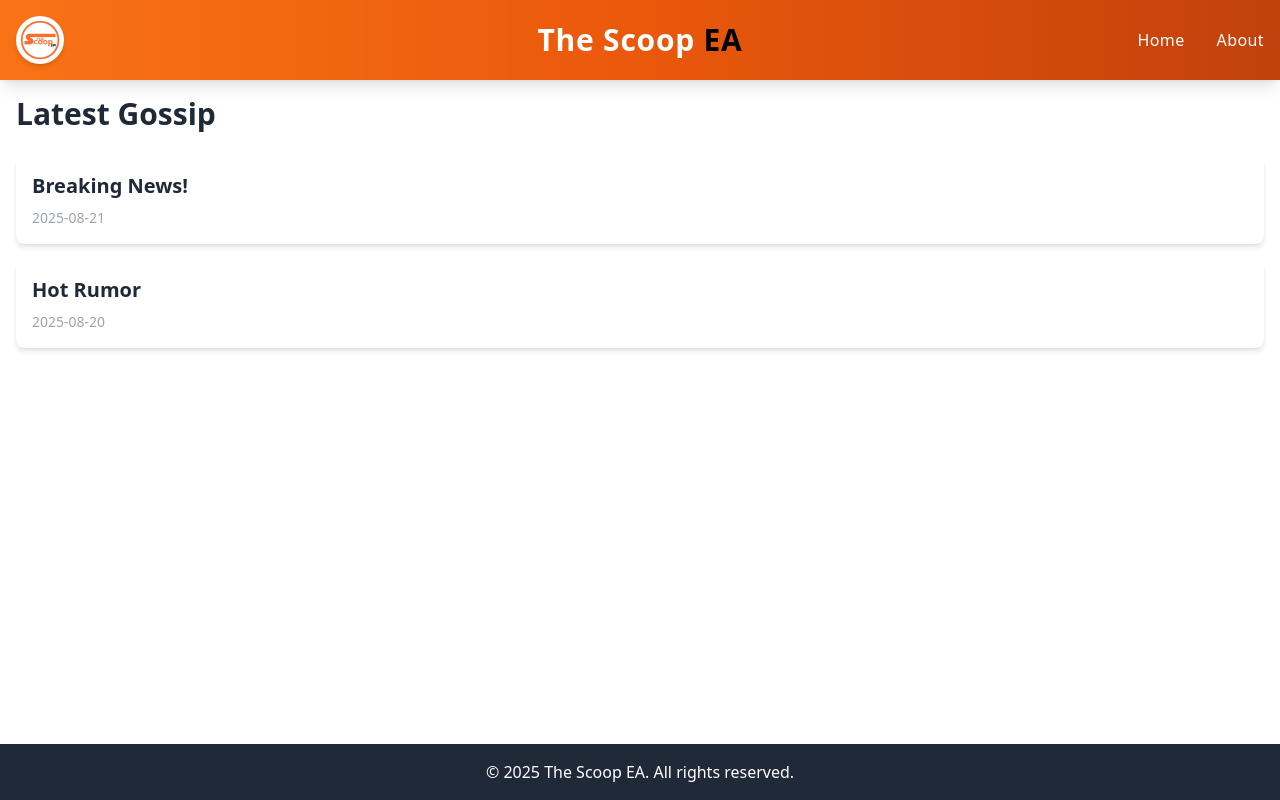
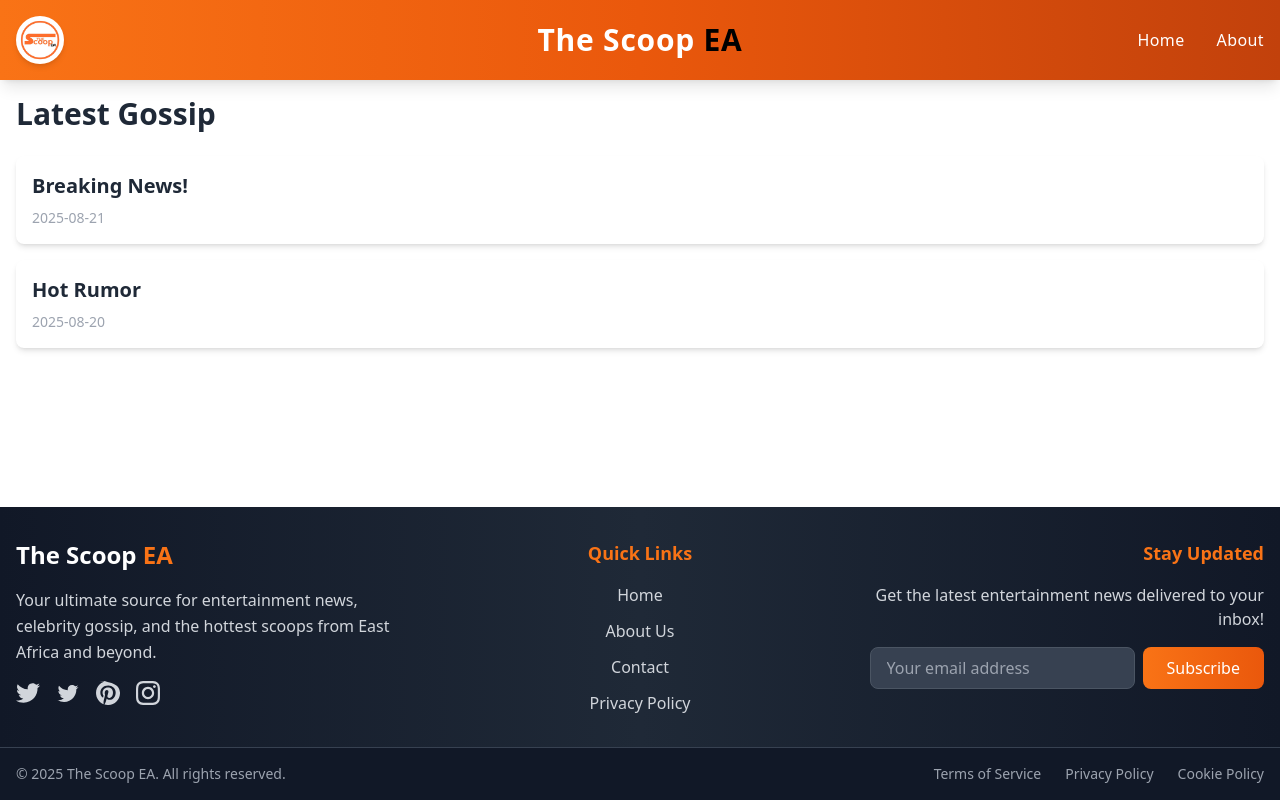
Before and after one commit to DKTJONATHAN/The-Scoop-EA, a React (Create React App) app: page / in a window 1280 px wide. Built offline with nearby package versions, Linux system fonts and the light colour scheme.

Commit message:
Update Footer.js

```diff
--- a/src/components/Footer.js
+++ b/src/components/Footer.js
@@ -2,9 +2,112 @@ import React from 'react';
 
 const Footer = () => {
   return (
-    <footer className="bg-gray-800 text-white p-4 mt-auto">
-      <div className="container mx-auto text-center">
-        <p>&copy; {new Date().getFullYear()} The Scoop EA. All rights reserved.</p>
+    <footer className="bg-gradient-to-r from-gray-900 via-gray-800 to-gray-900 text-white mt-auto">
+      {/* Main Footer Content */}
+      <div className="container mx-auto px-4 py-8">
+        <div className="grid grid-cols-1 md:grid-cols-3 gap-8">
+
+          {/* Brand Section */}
+          <div className="text-center md:text-left">
+            <h3 className="text-2xl font-bold mb-4">
+              <span className="text-white">The Scoop </span>
+              <span className="text-orange-500">EA</span>
+            </h3>
+            <p className="text-gray-300 mb-4 leading-relaxed">
+              Your ultimate source for entertainment news, celebrity gossip, and the hottest scoops from East Africa and beyond.
+            </p>
+            <div className="flex justify-center md:justify-start space-x-4">
+              {/* Social Media Icons */}
+              <a href="#" className="text-gray-300 hover:text-orange-500 transition-colors duration-300">
+                <svg className="w-6 h-6" fill="currentColor" viewBox="0 0 24 24">
+                  <path d="M24 4.557c-.883.392-1.832.656-2.828.775 1.017-.609 1.798-1.574 2.165-2.724-.951.564-2.005.974-3.127 1.195-.897-.957-2.178-1.555-3.594-1.555-3.179 0-5.515 2.966-4.797 6.045-4.091-.205-7.719-2.165-10.148-5.144-1.29 2.213-.669 5.108 1.523 6.574-.806-.026-1.566-.247-2.229-.616-.054 2.281 1.581 4.415 3.949 4.89-.693.188-1.452.232-2.224.084.626 1.956 2.444 3.379 4.6 3.419-2.07 1.623-4.678 2.348-7.29 2.04 2.179 1.397 4.768 2.212 7.548 2.212 9.142 0 14.307-7.721 13.995-14.646.962-.695 1.797-1.562 2.457-2.549z"/>
+                </svg>
+              </a>
+              <a href="#" className="text-gray-300 hover:text-orange-500 transition-colors duration-300">
+                <svg className="w-6 h-6" fill="currentColor" viewBox="0 0 24 24">
+                  <path d="M22.46 6c-.77.35-1.6.58-2.46.69.88-.53 1.56-1.37 1.88-2.38-.83.5-1.75.85-2.72 1.05C18.37 4.5 17.26 4 16 4c-2.35 0-4.27 1.92-4.27 4.29 0 .34.04.67.11.98C8.28 9.09 5.11 7.38 3 4.79c-.37.63-.58 1.37-.58 2.15 0 1.49.75 2.81 1.91 3.56-.71 0-1.37-.2-1.95-.5v.03c0 2.08 1.48 3.82 3.44 4.21a4.22 4.22 0 0 1-1.93.07 4.28 4.28 0 0 0 4 2.98 8.521 8.521 0 0 1-5.33 1.84c-.34 0-.68-.02-1.02-.06C3.44 20.29 5.7 21 8.12 21 16 21 20.33 14.46 20.33 8.79c0-.19 0-.37-.01-.56.84-.6 1.56-1.36 2.14-2.23z"/>
+                </svg>
+              </a>
+              <a href="#" className="text-gray-300 hover:text-orange-500 transition-colors duration-300">
+                <svg className="w-6 h-6" fill="currentColor" viewBox="0 0 24 24">
+                  <path d="M12.017 0C5.396 0 .029 5.367.029 11.987c0 5.079 3.158 9.417 7.618 11.174-.105-.949-.199-2.403.041-3.439.219-.937 1.406-5.957 1.406-5.957s-.359-.72-.359-1.781c0-1.663.967-2.911 2.168-2.911 1.024 0 1.518.769 1.518 1.688 0 1.029-.653 2.567-.992 3.992-.285 1.193.6 2.165 1.775 2.165 2.128 0 3.768-2.245 3.768-5.487 0-2.861-2.063-4.869-5.008-4.869-3.41 0-5.409 2.562-5.409 5.199 0 1.033.394 2.143.889 2.741.099.12.112.225.085.345-.09.375-.293 1.199-.334 1.363-.053.225-.172.271-.402.165-1.495-.69-2.433-2.878-2.433-4.646 0-3.776 2.748-7.252 7.92-7.252 4.158 0 7.392 2.967 7.392 6.923 0 4.135-2.607 7.462-6.233 7.462-1.214 0-2.357-.629-2.75-1.378l-.748 2.853c-.271 1.043-1.002 2.35-1.492 3.146C9.57 23.812 10.763 24.009 12.017 24.009c6.624 0 11.99-5.367 11.99-11.988C24.007 5.367 18.641.001.017 0z"/>
+                </svg>
+              </a>
+              <a href="#" className="text-gray-300 hover:text-orange-500 transition-colors duration-300">
+                <svg className="w-6 h-6" fill="currentColor" viewBox="0 0 24 24">
+                  <path d="M12 2.163c3.204 0 3.584.012 4.85.07 3.252.148 4.771 1.691 4.919 4.919.058 1.265.069 1.645.069 4.849 0 3.205-.012 3.584-.069 4.849-.149 3.225-1.664 4.771-4.919 4.919-1.266.058-1.644.07-4.85.07-3.204 0-3.584-.012-4.849-.07-3.26-.149-4.771-1.699-4.919-4.92-.058-1.265-.07-1.644-.07-4.849 0-3.204.013-3.583.07-4.849.149-3.227 1.664-4.771 4.919-4.919 1.266-.057 1.645-.069 4.849-.069zm0-2.163c-3.259 0-3.667.014-4.947.072-4.358.2-6.78 2.618-6.98 6.98-.059 1.281-.073 1.689-.073 4.948 0 3.259.014 3.668.072 4.948.2 4.358 2.618 6.78 6.98 6.98 1.281.058 1.689.072 4.948.072 3.259 0 3.668-.014 4.948-.072 4.354-.2 6.782-2.618 6.979-6.98.059-1.28.073-1.689.073-4.948 0-3.259-.014-3.667-.072-4.947-.196-4.354-2.617-6.78-6.979-6.98-1.281-.059-1.69-.073-4.949-.073zm0 5.838c-3.403 0-6.162 2.759-6.162 6.162s2.759 6.163 6.162 6.163 6.162-2.759 6.162-6.163c0-3.403-2.759-6.162-6.162-6.162zm0 10.162c-2.209 0-4-1.79-4-4 0-2.209 1.791-4 4-4s4 1.791 4 4c0 2.21-1.791 4-4 4zm6.406-11.845c-.796 0-1.441.645-1.441 1.44s.645 1.44 1.441 1.44c.795 0 1.439-.645 1.439-1.44s-.644-1.44-1.439-1.44z"/>
+                </svg>
+              </a>
+            </div>
+          </div>
+
+          {/* Quick Links */}
+          <div className="text-center">
+            <h4 className="text-lg font-semibold text-orange-500 mb-4">Quick Links</h4>
+            <ul className="space-y-3">
+              <li>
+                <a href="/" className="text-gray-300 hover:text-white hover:underline transition-colors duration-300">
+                  Home
+                </a>
+              </li>
+              <li>
+                <a href="/about" className="text-gray-300 hover:text-white hover:underline transition-colors duration-300">
+                  About Us
+                </a>
+              </li>
+              <li>
+                <a href="/contact" className="text-gray-300 hover:text-white hover:underline transition-colors duration-300">
+                  Contact
+                </a>
+              </li>
+              <li>
+                <a href="/privacy" className="text-gray-300 hover:text-white hover:underline transition-colors duration-300">
+                  Privacy Policy
+                </a>
+              </li>
+            </ul>
+          </div>
+
+          {/* Newsletter Signup */}
+          <div className="text-center md:text-right">
+            <h4 className="text-lg font-semibold text-orange-500 mb-4">Stay Updated</h4>
+            <p className="text-gray-300 mb-4">
+              Get the latest entertainment news delivered to your inbox!
+            </p>
+            <div className="flex flex-col sm:flex-row justify-center md:justify-end gap-2">
+              <input
+                type="email"
+                placeholder="Your email address"
+                className="px-4 py-2 rounded-lg bg-gray-700 text-white placeholder-gray-400 border border-gray-600 focus:outline-none focus:border-orange-500 transition-colors duration-300"
+              />
+              <button className="px-6 py-2 bg-gradient-to-r from-orange-500 to-orange-600 text-white rounded-lg hover:from-orange-600 hover:to-orange-700 transition-all duration-300 font-medium">
+                Subscribe
+              </button>
+            </div>
+          </div>
+        </div>
+      </div>
+
+      {/* Bottom Bar */}
+      <div className="border-t border-gray-700 bg-gray-900">
+        <div className="container mx-auto px-4 py-4">
+          <div className="flex flex-col md:flex-row justify-between items-center">
+            <p className="text-gray-400 text-sm mb-2 md:mb-0">
+              &copy; {new Date().getFullYear()} The Scoop EA. All rights reserved.
+            </p>
+            <div className="flex space-x-6 text-sm">
+              <a href="/terms" className="text-gray-400 hover:text-orange-500 transition-colors duration-300">
+                Terms of Service
+              </a>
+              <a href="/privacy" className="text-gray-400 hover:text-orange-500 transition-colors duration-300">
+                Privacy Policy
+              </a>
+              <a href="/cookies" className="text-gray-400 hover:text-orange-500 transition-colors duration-300">
+                Cookie Policy
+              </a>
+            </div>
+          </div>
+        </div>
       </div>
     </footer>
   );
```
